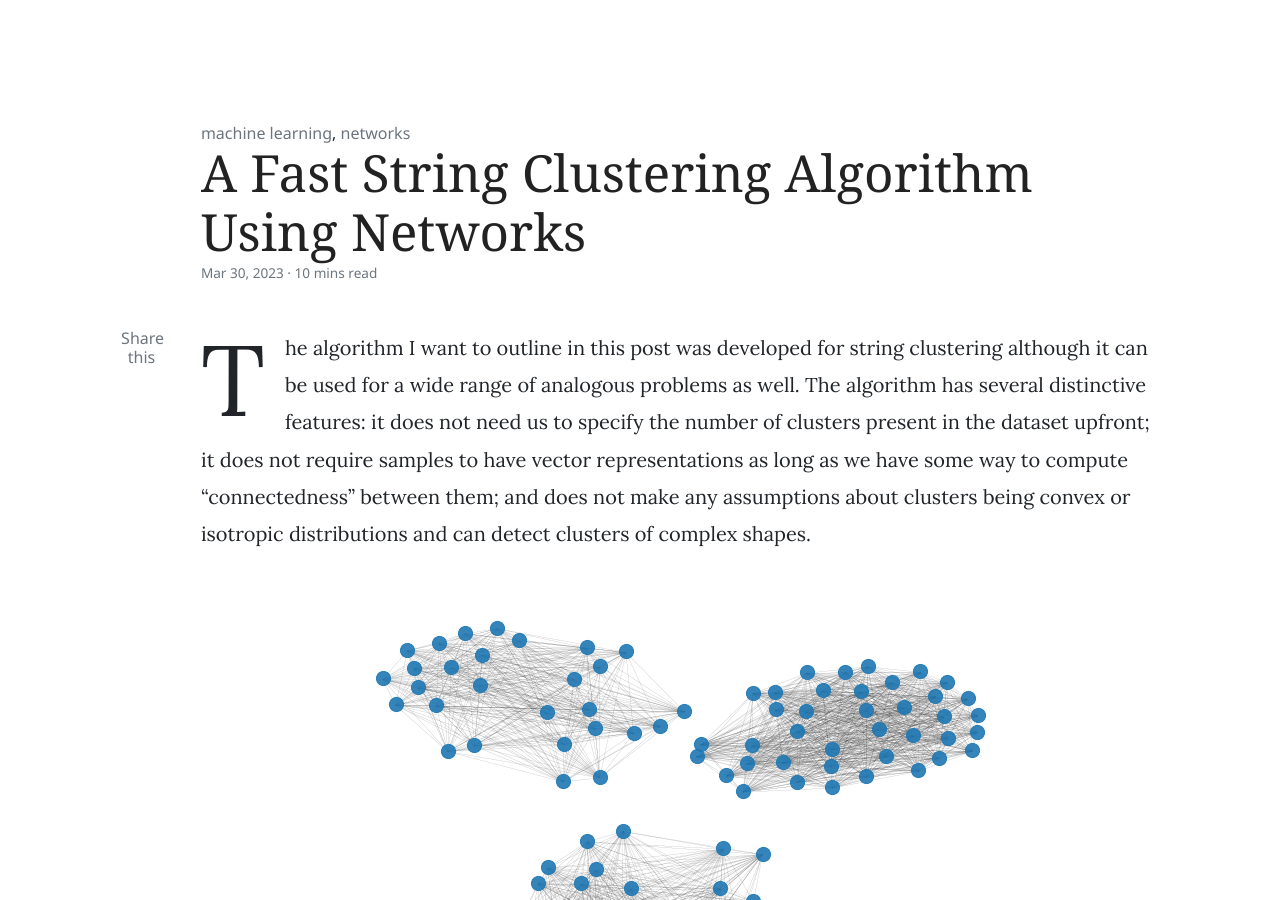
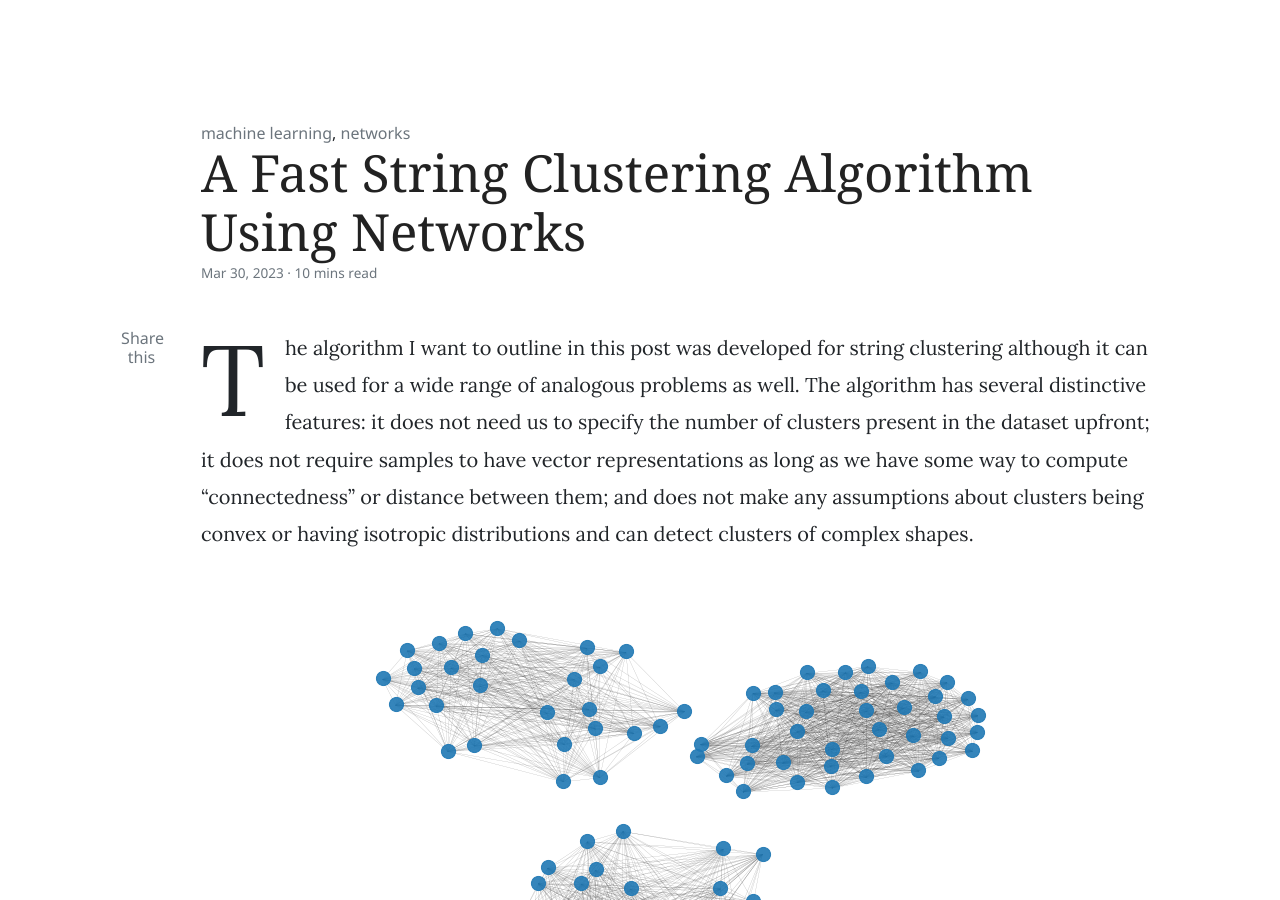
Before and after one commit to ABasu/ABasu.github.io, a Jekyll site: the page built from _posts/2023-03-30-cluster-network.md, in a window 1280 px wide and 900 px high. Built offline with Jekyll 4.4.1, drawn with Linux system fonts in a browser that asks for light colours; nearby versions of some CDN libraries; comment, search, counter and statistics services are not loaded.

Commit message:
Typos in cluster

```diff
--- a/_config.yml
+++ b/_config.yml
@@ -1,5 +1,5 @@
 # Site
-name: "Anupam Basu's Blog"
+name: "Anupam Basu"
 baseurl: ''
 email: 'prime.lens@gmail.com'
 # description: 'Data Science, Data Visualization, Machine Learining and more'
--- a/_posts/2023-03-30-cluster-network.md
+++ b/_posts/2023-03-30-cluster-network.md
@@ -6,7 +6,7 @@ excerpt: "An algorithm that can learn complex shapes without vector representati
 categories: [machine learning, networks]
 tags: []
 ---
-The algorithm I want to outline in this post was developed for string clustering although it can be used for a wide range of analogous problems as well. The algorithm has several distinctive features: it does not need us to specify the number of clusters present in the dataset upfront; it does not require samples to have vector representations as long as we have some way to compute "connectedness" between them; and does not make any assumptions about clusters being convex or isotropic distributions and can detect clusters of complex shapes.
+The algorithm I want to outline in this post was developed for string clustering although it can be used for a wide range of analogous problems as well. The algorithm has several distinctive features: it does not need us to specify the number of clusters present in the dataset upfront; it does not require samples to have vector representations as long as we have some way to compute "connectedness" or distance between them; and does not make any assumptions about clusters being convex or having isotropic distributions and can detect clusters of complex shapes.
 
 ![Cluster](/assets/2023-03-30-cluster-network/img001.jpg){:style="display:block; margin-left:auto; margin-right:auto"}
 
```
Also changed, not shown: 3 other files.
